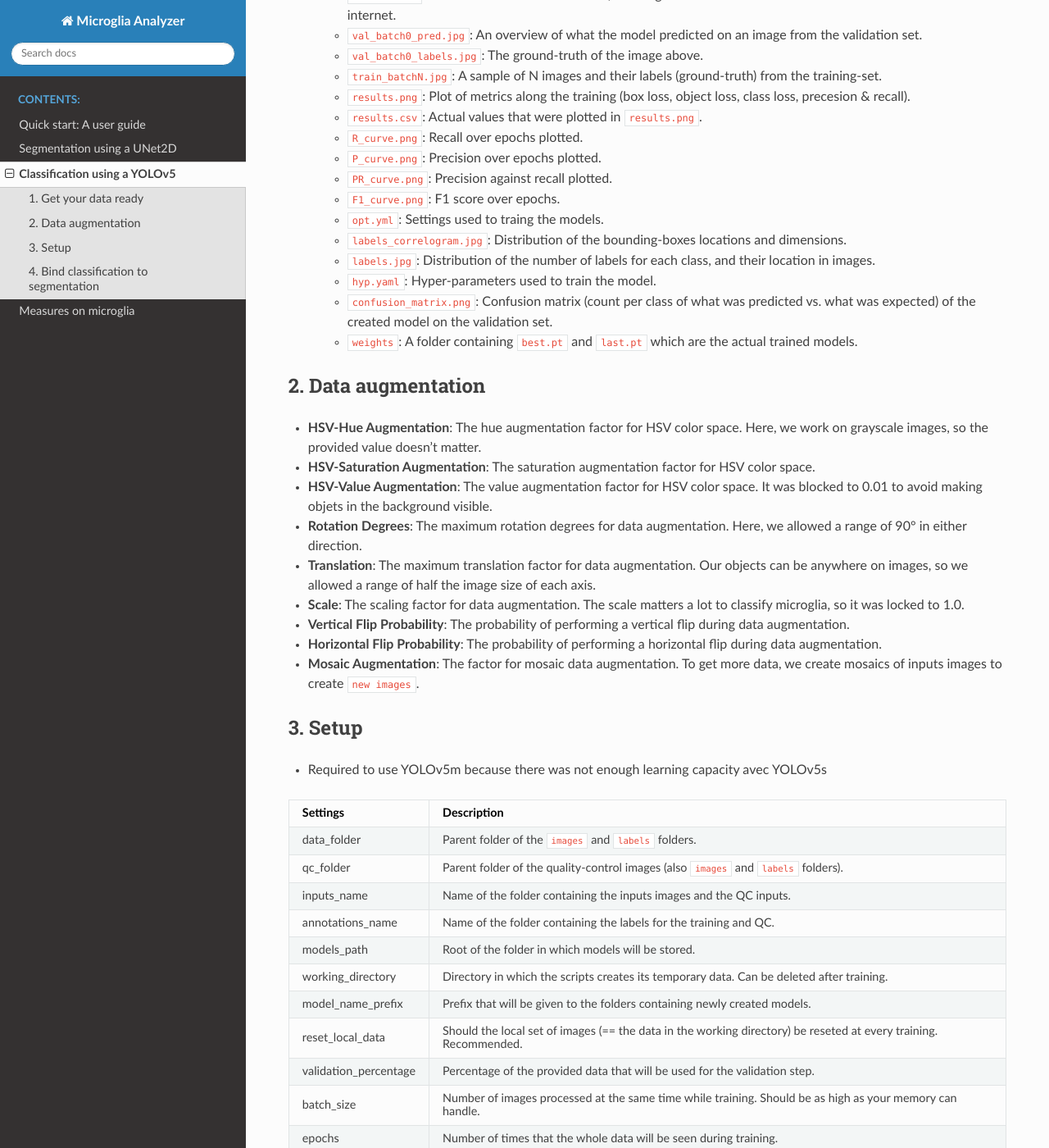
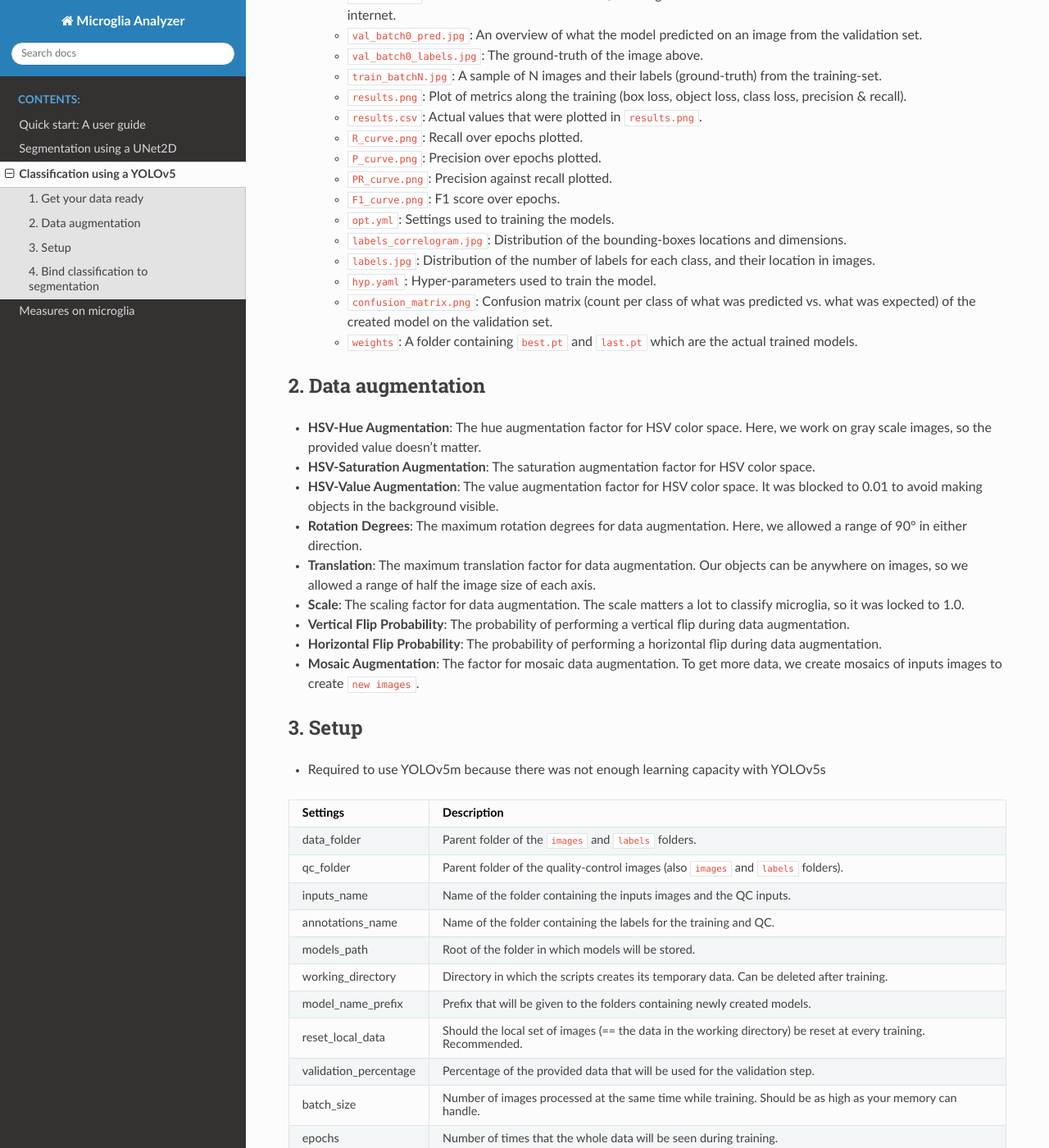
Before and after one commit to MontpellierRessourcesImagerie/microglia-analyzer, a Sphinx documentation site: the page built from docs/classification.rst, in a window 1280 px wide and 1400 px high, scrolled down 539 px. Shown: the whole window at 82% size. Built offline with Sphinx 7.4.7 and the Read the Docs theme 3.1.0, drawn with Linux system fonts in a browser that asks for light colours; some of the changed text lies outside the part shown.

Commit message:
Keep fixing doc

```diff
--- a/docs/annotate_patches.rst
+++ b/docs/annotate_patches.rst
@@ -132,7 +132,7 @@ The UNet architecture:
 Notes
 =====
 
-- If you are working on RGB images, they will be converted to grayscale.
+- If you are working on RGB images, they will be converted to gray scale.
 - If you already annotated some images, your annotations will be loaded when you open the widget.
 - In the ".txt" files generated for each image by the widget, the content is as follows:
    - [integer]: the class index (starting from 0).
--- a/docs/classification.rst
+++ b/docs/classification.rst
@@ -17,13 +17,13 @@ Classification using a YOLOv5
     - :code:`val_batch0_pred.jpg`: An overview of what the model predicted on an image from the validation set.
     - :code:`val_batch0_labels.jpg`: The ground-truth of the image above.
     - :code:`train_batchN.jpg`: A sample of N images and their labels (ground-truth) from the training-set.
-    - :code:`results.png`: Plot of metrics along the training (box loss, object loss, class loss, precesion & recall).
+    - :code:`results.png`: Plot of metrics along the training (box loss, object loss, class loss, precision & recall).
     - :code:`results.csv`: Actual values that were plotted in :code:`results.png`.
     - :code:`R_curve.png`: Recall over epochs plotted.
     - :code:`P_curve.png`: Precision over epochs plotted.
     - :code:`PR_curve.png`: Precision against recall plotted.
     - :code:`F1_curve.png`: F1 score over epochs.
-    - :code:`opt.yml`: Settings used to traing the models.
+    - :code:`opt.yml`: Settings used to training the models.
     - :code:`labels_correlogram.jpg`: Distribution of the bounding-boxes locations and dimensions.
     - :code:`labels.jpg`: Distribution of the number of labels for each class, and their location in images.
     - :code:`hyp.yaml`: Hyper-parameters used to train the model.
@@ -33,9 +33,9 @@ Classification using a YOLOv5
 2. Data augmentation
 ====================
 
-- **HSV-Hue Augmentation**: The hue augmentation factor for HSV color space. Here, we work on grayscale images, so the provided value doesn't matter.
+- **HSV-Hue Augmentation**: The hue augmentation factor for HSV color space. Here, we work on gray scale images, so the provided value doesn't matter.
 - **HSV-Saturation Augmentation**: The saturation augmentation factor for HSV color space.
-- **HSV-Value Augmentation**: The value augmentation factor for HSV color space. It was blocked to 0.01 to avoid making objets in the background visible.
+- **HSV-Value Augmentation**: The value augmentation factor for HSV color space. It was blocked to 0.01 to avoid making objects in the background visible.
 - **Rotation Degrees**: The maximum rotation degrees for data augmentation. Here, we allowed a range of 90° in either direction.
 - **Translation**: The maximum translation factor for data augmentation. Our objects can be anywhere on images, so we allowed a range of half the image size of each axis.
 - **Scale**: The scaling factor for data augmentation. The scale matters a lot to classify microglia, so it was locked to 1.0.
@@ -46,7 +46,7 @@ Classification using a YOLOv5
 3. Setup
 ========
 
-- Required to use YOLOv5m because there was not enough learning capacity avec YOLOv5s
+- Required to use YOLOv5m because there was not enough learning capacity with YOLOv5s
 
 +-----------------------+-------------------------------------------------------------------------------------------------------------------------------------------------------+
 + Settings              | Description                                                                                                                                           |
@@ -65,7 +65,7 @@ Classification using a YOLOv5
 +-----------------------+-------------------------------------------------------------------------------------------------------------------------------------------------------+
 | model_name_prefix     | Prefix that will be given to the folders containing newly created models.                                                                             |
 +-----------------------+-------------------------------------------------------------------------------------------------------------------------------------------------------+
-| reset_local_data      | Should the local set of images (== the data in the working directory) be reseted at every training. Recommended.                                      |
+| reset_local_data      | Should the local set of images (== the data in the working directory) be reset at every training. Recommended.                                        |
 +-----------------------+-------------------------------------------------------------------------------------------------------------------------------------------------------+
 | validation_percentage | Percentage of the provided data that will be used for the validation step.                                                                            |
 +-----------------------+-------------------------------------------------------------------------------------------------------------------------------------------------------+
--- a/docs/make_patches.rst
+++ b/docs/make_patches.rst
@@ -17,7 +17,7 @@ At this point, you can open the widget: Microglia Analyzer > Tiles Creator.
 
 - The first step is to click on the :code:`Load` button and navigate to the folder containing your images.
 - You can get a global overview of your images by clicking on the :code:`Show sample` button. It will take up to 25 random elements and assemble them into a mosaic.
-- The number of images detected in the folder shoud be displayed in the "sources" field.
+- The number of images detected in the folder should be displayed in the "sources" field.
 - If all images have the same size, the "Shape" field should display it.
 
 
@@ -103,7 +103,7 @@ e. Conclusion
 
 - Our goal will be to cut our images in tiles having all the same size, so the models can get a fixed-size input.
 - The size of the tiles is set to 512×512 pixels by default because it is the size we used to train both our models.
-- Another setting is the overlap between tiles. It is set to 128 by default. It means that each tile will overlap the previous one by 128 pixels. It is very important in the case of filamentous structures as the lack of contiuous context could create cuts in the structures (see example below).
+- Another setting is the overlap between tiles. It is set to 128 by default. It means that each tile will overlap the previous one by 128 pixels. It is very important in the case of filamentous structures as the lack of continuous context could create cuts in the structures (see example below).
 
 +------------------------------------------------------+-------------------------------------------------+
 | .. image:: _images/patches/proba-no-overlap.png      | .. image:: _images/patches/mask-no-overlap.png  |
--- a/docs/measures.rst
+++ b/docs/measures.rst
@@ -15,7 +15,7 @@ Measures on microglia
 +-----------------------+------------------------------------------------------------------------------------+
 | # leaves              | Total number of leaves (== end point vertices) for this cell.                      |
 +-----------------------+------------------------------------------------------------------------------------+
-| # juctions            | Number of branches crossing in this cell (all vertices except leaves)              |
+| # junctions           | Number of branches crossing in this cell (all vertices except leaves)              |
 +-----------------------+------------------------------------------------------------------------------------+
 | Average branch length | Average length of a branch for the given cell.                                     |
 +-----------------------+------------------------------------------------------------------------------------+
@@ -23,7 +23,7 @@ Measures on microglia
 +-----------------------+------------------------------------------------------------------------------------+
 | Max branch length     | Length of the longest branch for this cell.                                        |
 +-----------------------+------------------------------------------------------------------------------------+
-| Label                 | Only useful for debuging. Index of the segmented microglia on the mask.            |
+| Label                 | Only useful for debugging. Index of the segmented microglia on the mask.           |
 +-----------------------+------------------------------------------------------------------------------------+
 | Class                 | Class (Amoeboid, Intermediate or Homeostatic) attributed to this cell              |
 +-----------------------+------------------------------------------------------------------------------------+
--- a/docs/mga_user_guide.rst
+++ b/docs/mga_user_guide.rst
@@ -64,9 +64,9 @@ d. Classify the microglia (Classification)
 
 - Click the classify button.
 - The model has to be downloaded from the internet the first time you use it.
-- By the end of the process, the possible classes will show up below the :code:`Classify` button, with their assoiated color.
+- By the end of the process, the possible classes will show up below the :code:`Classify` button, with their associated color.
 - Some elements are classified as "Garbage" (aggregated objects, out-of-focus, filaments from other slices, ...) so you can use the :code:`Show garbage` checkbox to hide them.
-- At this point, you must have each microglia surounded by a colored box, representing its class.
+- At this point, you must have each microglia surrounded by a colored box, representing its class.
 
 e. Extract measures + batch (Measures)
 --------------------------------------------
--- a/docs/segmentation.rst
+++ b/docs/segmentation.rst
@@ -44,7 +44,7 @@ The data augmentation pipeline includes the following transformations:
 - **Random flips**: The images are randomly flipped horizontally and/or vertically.
 - **Random gamma adjustment**: A random gamma correction is applied to every patch. It allows to spread or dilate the histogram.
 - **Random noise addition**: Random Gaussian noise is added to the images.
-- **Filament ruptures**: On many images, the filaments pass on another Z plane before coming back. To simulate that, some filamentous areas are randomly discarded (blured).
+- **Filament ruptures**: On many images, the filaments pass on another Z plane before coming back. To simulate that, some filamentous areas are randomly discarded (blurred).
 
 These augmentations are applied on-the-fly at loading to ensure that each epoch sees a different set of augmented images, which helps in improving the robustness and generalization of the model.
 
@@ -59,7 +59,7 @@ These augmentations are applied on-the-fly at loading to ensure that each epoch
 ========
 
 - If you already have a Python environment in which "Microglia Analyzer" is installed, it already contains everything you need to train a model.
-- To launch the training, you just have to fill the setings in the first section, and run the script.
+- To launch the training, you just have to fill the settings in the first section, and run the script.
 
 +----------------------+--------------------------------------------------------------------------------------------------------------------------------+
 | Name                 | Description                                                                                                                    |
```
Also changed, not shown: other parts of docs/classification.rst (+1 -1 lines), other parts of docs/mga_user_guide.rst (+1 -1 lines).
